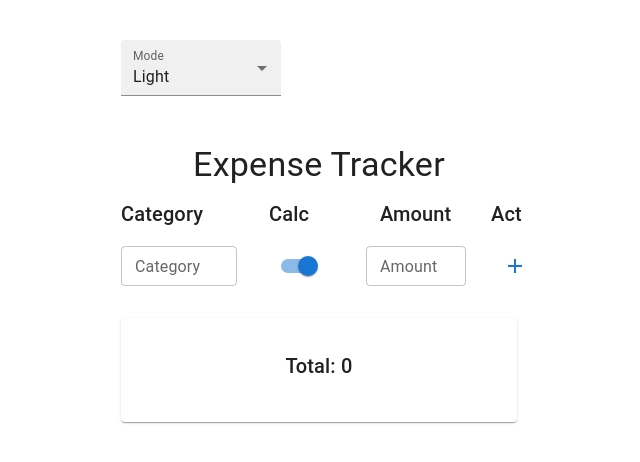
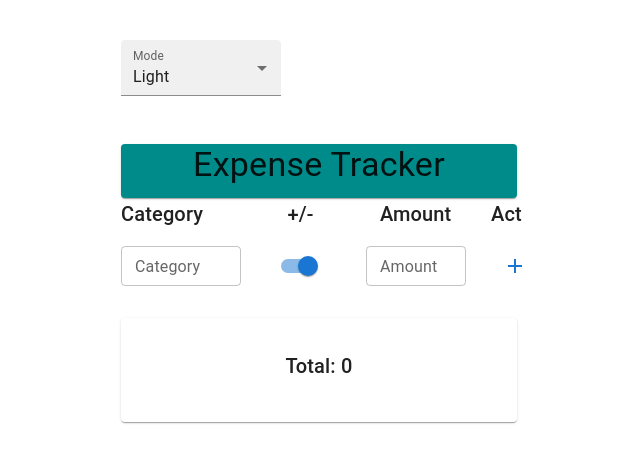
Before and after one commit to DhivyaSelvi24/calculation, a React (Create React App) app: page / in a window 1280 px wide. Shown: the top 462 px of the page, without its empty margins (321-961 px from the left). Built offline with nearby package versions, Linux system fonts and the light colour scheme.

Commit message:
Complete

```diff
--- a/src/App.js
+++ b/src/App.js
@@ -1,6 +1,5 @@
 import React, { useEffect, useState } from "react";
 import {
-  Button,
   IconButton,
   Container,
   Grid,
@@ -21,10 +20,9 @@ import RemoveIcon from "@mui/icons-material/Remove";
 import { ThemeProvider, createTheme, CssBaseline } from "@mui/material";
 
 function App() {
-  const [row, setRow] = useState(() => {
-    const savedRows = localStorage.getItem("expenseRows");
-    return savedRows ? JSON.parse(savedRows) : [{ category: "", Toggle: true, Amount: "" }];
-  });
+  const [row, setRow] = useState(() =>
+    localStorage.getItem("expenseRows") ? JSON.parse(localStorage.getItem("expenseRows")) : [{ category: "", Toggle: true, Amount: "" }]
+  );
   const [total, setTotal] = useState(0);
   const [darkMode, setDarkMode] = useState(() => {
     const savedMode = localStorage.getItem("darkMode");
@@ -33,6 +31,7 @@ function App() {
 
   // Save rows to local storage whenever they change
   useEffect(() => {
+    console.log("hello")
     localStorage.setItem("expenseRows", JSON.stringify(row));
     let totalAmount = 0;
     for (let i = 0; i < row.length; i++) {
@@ -106,19 +105,20 @@ function App() {
             <MenuItem value="dark">Dark</MenuItem>
           </Select>
         </FormControl>
-
-        <Typography variant="h4" align="center" gutterBottom>
-          Expense Tracker
-        </Typography>
+        <Card sx={{ backgroundColor: "darkcyan" }}>
+          <Typography variant="h4" align="center" gutterBottom>
+            Expense Tracker
+          </Typography>
+        </Card>
         <Grid container spacing={6} sx={{ marginBottom: 2 }}>
           <Grid item xs={4}>
             <Typography variant="h6" className="column-header">
               Category
             </Typography>
           </Grid>
-          <Grid item xs={3}>
+          <Grid item xs={3} sx={{ textAlign: "center" }}>
             <Typography variant="h6" className="column-header">
-              Calc
+              +/-
             </Typography>
           </Grid>
           <Grid item xs={3}>
@@ -146,6 +146,7 @@ function App() {
                 onChange={(e) => handleInput(e, index)}
                 fullWidth
                 size="small"
+                sx={{ width: "120px" }}
               />
             </Grid>
             <Grid item xs={3}>
@@ -203,3 +204,95 @@ function App() {
 }
 
 export default App;
+
+
+
+// const sample = [
+//   {
+//     label: "UG", items: [
+//       {
+//         label: "arts",
+//         items: [
+//           {
+//             label: "BCA",
+//             items: []
+//           },
+//           {
+//             label: "Bsc",
+//             items: []
+//           },
+//           {
+//             label: "Bcom",
+//             items: []
+//           }
+//         ]
+//       },
+//       {
+//         label: "science",
+//         items: []
+//       },
+//       {
+//         label: "Maths",
+//         items: []
+//       },
+//       {
+//         label: "Bio",
+//         items: []
+//       },
+//       {
+//         label: "laws",
+//         items: []
+//       },
+//       {
+//         label: "Engineering",
+//         items: [
+//         object{
+//           label:""
+//           array:[]
+//         }
+
+//         ]
+//       }
+//     ],
+//     label: "PG", items: [
+//       {
+//         label: "arts",
+//         items: [
+//           {
+//             label: "MCA",
+//             items: []
+//           },
+//           {
+//             label: "Msc",
+//             items: []
+//           },
+//           {
+//             label: "Mcom",
+//             items: []
+//           }
+//         ]
+//       },
+//       {
+//         label: "science",
+//         items: []
+//       },
+//       {
+//         label: "Maths",
+//         items: []
+//       },
+//       {
+//         label: "Bio",
+//         items: []
+//       },
+//       {
+//         label: "laws",
+//         items: []
+//       },
+//       {
+//         label: "Engineering",
+//         items: []
+//       }
+//     ]
+
+//   }
+// ]
```
